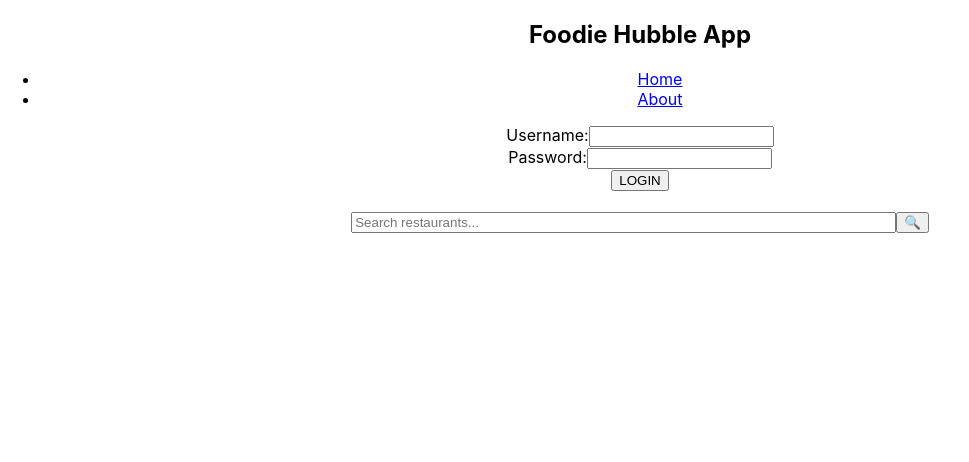
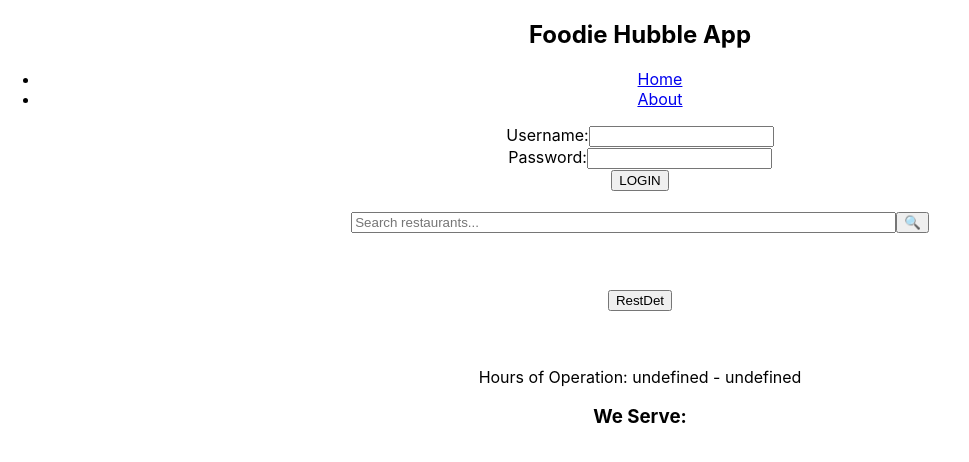
Before and after one commit to smeraldoflower/foodie-hubble-app, a React (Create React App) app: page / in a window 1280 px wide. Shown: the top 462 px of the page, without its empty margins (0-969 px from the left). Built offline with nearby package versions, Linux system fonts and the light colour scheme.

Commit message:
added restaurant-details component

```diff
--- /dev/null
+++ b/src/components/RestaurantDetails.js
@@ -0,0 +1,48 @@
+import React, { useState } from 'react'
+import axios from 'axios'
+import { api } from '../utilities/api'
+
+function RestaurantDetails() {
+
+    const[restaurantName, setRestaurantName] = useState('');
+    const[hours, setHours] = useState({});
+    const[foodtypes, setFoodTypes] = useState([]);
+    const[bannerImg, setBannerImg] = useState(``)
+
+
+    const getRestaurantDetail = () => {
+        axios.get(api.restaurantDetails(`5cc1fd33df245c427cc26655`))
+            .then(function (response) {
+                setRestaurantName(response.data.data.name);
+                setHours(response.data.data.hour);
+                setFoodTypes(response.data.data.food_type);
+                setBannerImg(response.data.data.banner_image)
+                console.log(response.data.data.name);
+                console.log(response.data.data.hour);
+                console.log(response.data.data.food_type);
+                console.log(response.data.data.banner_image);
+                console.log(response.data.data);
+                console.log(response);
+            })
+            .catch(function (error) {
+                console.log(error);
+            });
+    }
+
+    return (
+        <div className="Login">
+            <input type="submit" value = "RestDet" onClick = {getRestaurantDetail}/>
+            <br/>
+            <h2>{restaurantName}</h2>
+            <img src= {bannerImg}/>
+            <p>{`Hours of Operation: ${hours.start} - ${hours.end}`}</p>
+            <h3>We Serve: </h3>
+            <ul>
+            { foodtypes.length!==0 ? foodtypes.map((foodtype)=> <li>{foodtype}</li>) : null}
+            </ul>
+        </div >
+    );
+
+}
+
+export default RestaurantDetails;
--- a/src/pages/Home.js
+++ b/src/pages/Home.js
@@ -1,6 +1,7 @@
 import React from 'react';
 import Login from '../components/Login'
 import SearchBar from '../components/SearchBar'
+import RestaurantDetails from '../components/RestaurantDetails'
 
 function Home() {
 
@@ -9,6 +10,8 @@ function Home() {
             <Login />
             <br />
             <SearchBar />
+            <br/>
+            <RestaurantDetails/>
         </div>
     )
 }
--- a/src/utilities/api.js
+++ b/src/utilities/api.js
@@ -11,7 +11,7 @@ export const api = {
 	orderHistory: `${baseURL}/restaurant/order`,
 	userRestaurant: `${baseURL}/restaurant/user`,
 	updateRestaurant: (id) => `${baseURL}/admin/restaurants/update/${id}`,
-	restaurantDetails: `${baseURL}/restaurant/details`,
+	restaurantDetails: (id) => `${baseURL}/restaurant/details/${id}`,
 	login: `${baseURL}/auth/login`,
 	signup: `${baseURL}/auth/register`,
 };
```
Also changed, not shown: 1 other file (tests, documents, lock files or other folders).
